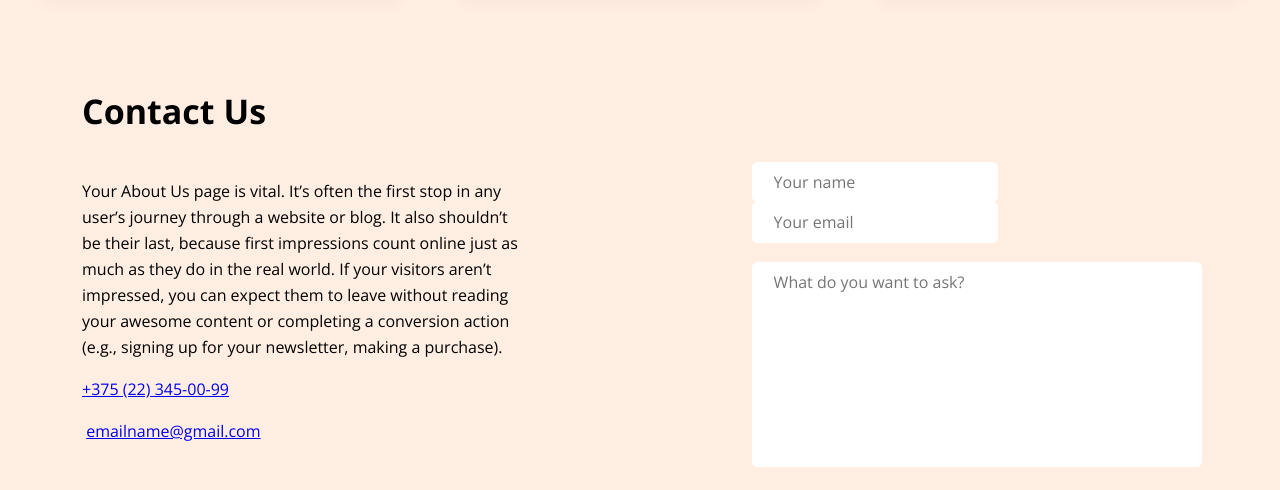
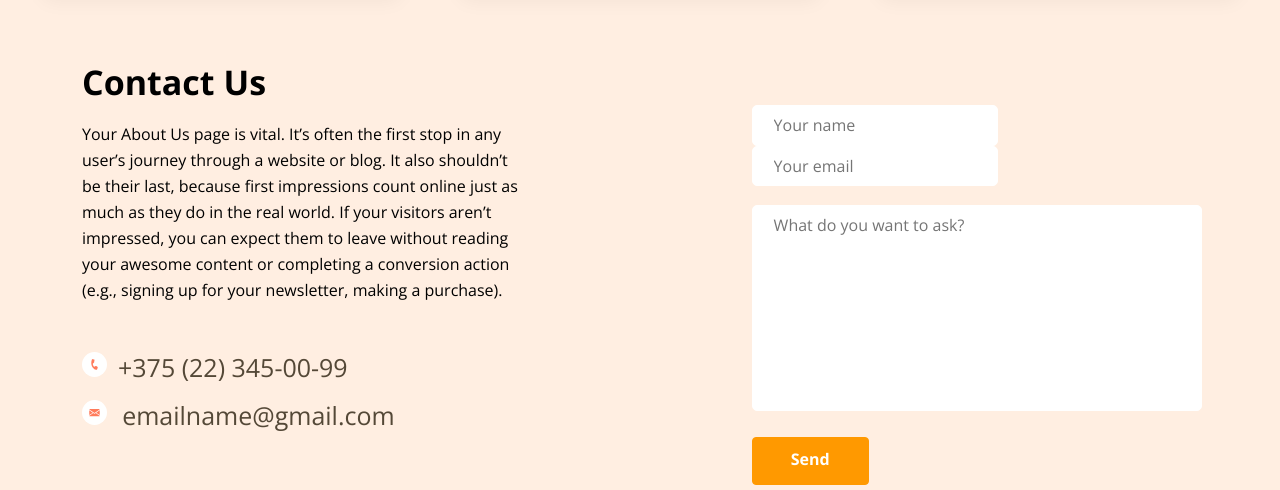
Before and after one commit to elenadanchenkomn/my-project-sass, a website: page index.html in a window 1280 px wide. Shown: the part 3041-3531 px from the top of the page. Drawn offline with nearby package versions, Linux system fonts and the light colour scheme.

Commit message:
fix: contact-us

```diff
--- a/index.html
+++ b/index.html
@@ -241,18 +241,18 @@
    </section>
    <section class="contact-us">
      <div class="wrapper">
-        <h2>Contact Us</h2>
+        <h2 class="contact-us__title">Contact Us</h2>
         <div class="loyout-2-column">
           <div class="contact-us__content">
-            <p>
+            <p class="contact-us__text">
                 Your About Us page is vital. It’s often the first stop in any user’s journey through a website or blog. It also shouldn’t be their last, because first impressions count online just as much as they do in the real world. If your visitors aren’t impressed, you can expect them to leave without reading your awesome content or completing a conversion action (e.g., signing up for your newsletter, making a purchase).
             </p>
             <p>
-                <span class="ico ico-phone"></span><a href="tel:+375 (22) 345-00-99">+375 (22) 345-00-99</a>
+                <span class="ico ico-phone"></span><a href="tel:+375 (22) 345-00-99" class="contact-uc__link">+375 (22) 345-00-99</a>
 
             </p>
             <p>
-                <span class="ico ico-letter"></span> <a href="mailto:emailname@gmail.com">emailname@gmail.com</a>
+                <span class="ico ico-letter"></span> <a href="mailto:emailname@gmail.com" class="contact-uc__link">emailname@gmail.com</a>
 
             </p>
 
--- a/sass/base/_icons.scss
+++ b/sass/base/_icons.scss
@@ -28,3 +28,14 @@
         background-image: url(../assets/icon.svg/3.svg);
     }
 }
+.ico-phone{
+    background-image: url(../assets/contact-us-icon/ico_phone.svg);
+    width:25px;
+    height: 25px;
+
+}
+.ico-letter{
+    background-image: url(../assets/contact-us-icon/ico_mail.svg);
+    width:25px;
+    height: 25px;
+}
--- a/sass/component/_contact-us.scss
+++ b/sass/component/_contact-us.scss
@@ -27,3 +27,19 @@ margin-bottom: 19px;
         min-width: 117px;
     }
 }
+.contact-us__title{
+    margin: 0px;
+}
+
+.contact-us__text{
+    max-width: 528px;
+    padding-bottom: 33px;
+
+}
+.contact-uc__link{
+    @include font (2.5rem, 2.6rem, $weight:400);
+    padding-left: 11px;
+    color: $color-text;
+    text-decoration-line: none;
+
+}
```
Also changed, not shown: sass/style.css, 1 other file.
